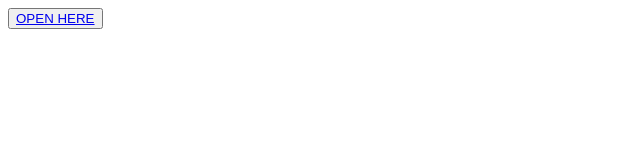
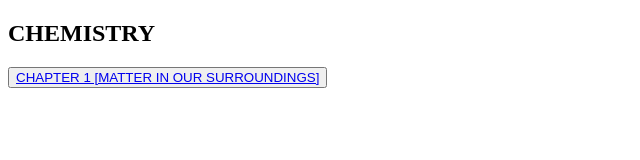
Before and after one commit to visionofspace/computerhub, a plain HTML site: page index.html in a window 1280 px wide. Shown: the whole page, without its empty margins (0-640 px from the left). Drawn offline with Linux system fonts and the light colour scheme.

Commit message:
Update index.html

```diff
--- a/index.html
+++ b/index.html
@@ -4,8 +4,14 @@
 <title>9thCLAS.ml</title>
 </Head>
 <Body>
-	<Div class="textbox0">
-	<button class="button"><a href="https://prashantgauravsing.wixsite.com/9thclass">OPEN HERE</a></button>
-	</div>
-	</body>
+	<div class="textbox0">
+	<H2>CHEMISTRY</H2>
+	<button class="button"><a href="CHAPTER 1.HTML">CHAPTER 1 [MATTER IN OUR SURROUNDINGS]</a></button>
+	<BR>
+</div>
+
+</body>
+
+
+
 	</html>
```
